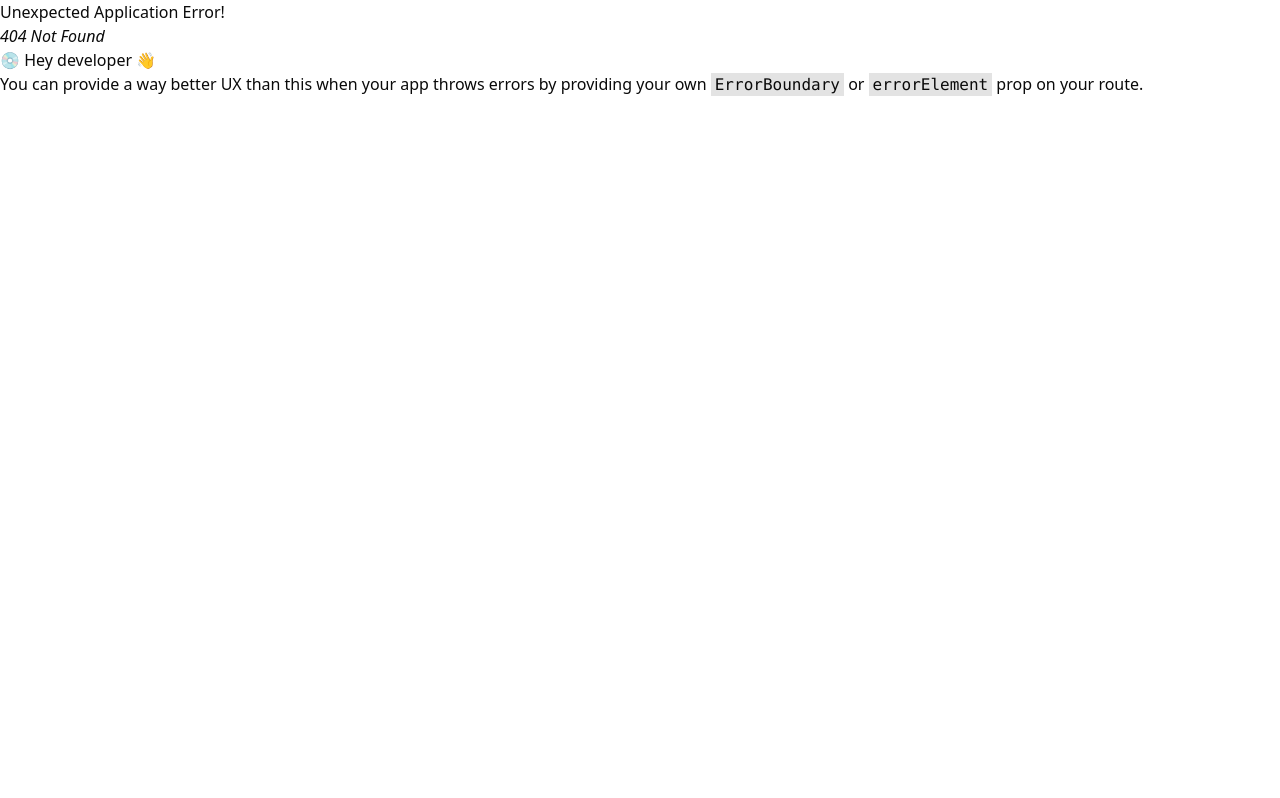
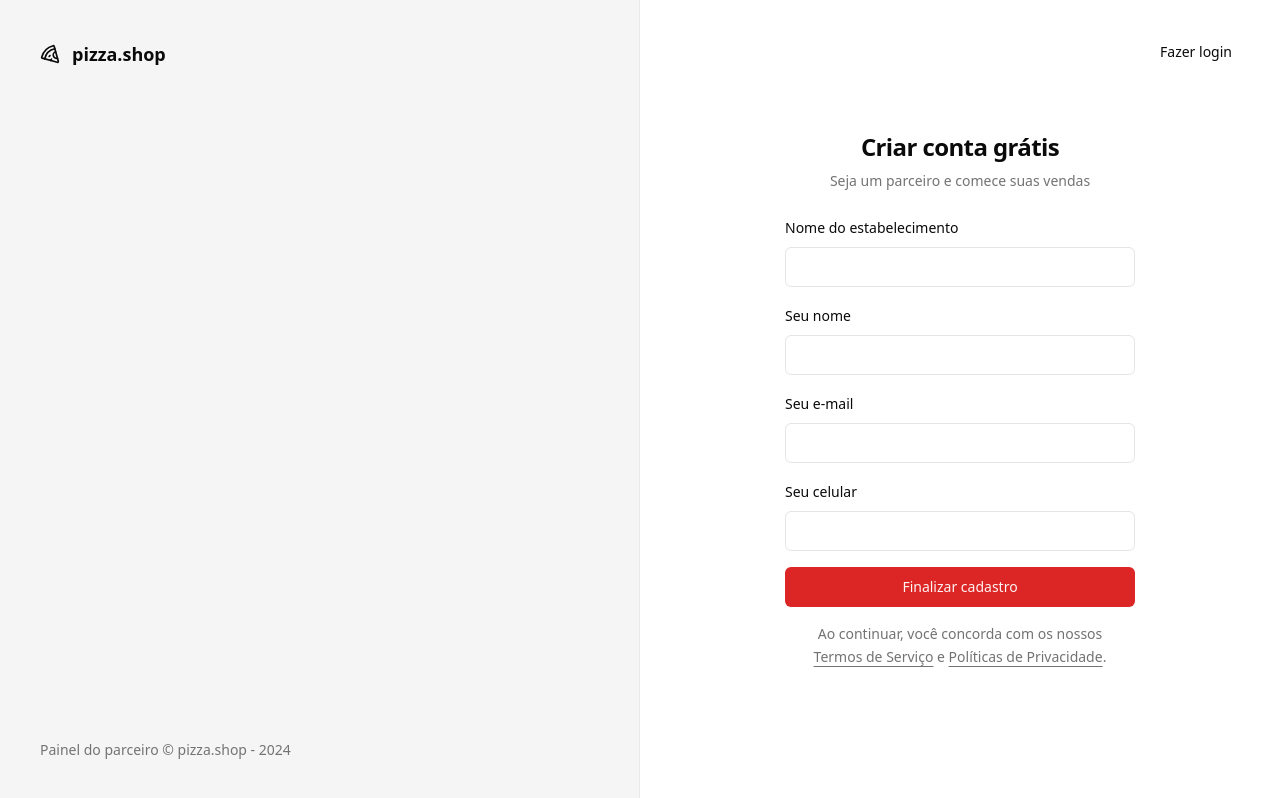
Before and after one commit to davi1985/pizza-show-web, a React (Vite) app: page /sign-up in a window 1280 px wide. Before the commit this address had no page. Built offline with nearby package versions, Linux system fonts and the light colour scheme.

Commit message:
register restaurant page

```diff
--- a/src/_layouts/auth.tsx
+++ b/src/_layouts/auth.tsx
@@ -15,7 +15,7 @@
       </footer>
     </div>
 
-    <div className="flex flex-col items-center justify-center">
+    <div className="relative flex flex-col items-center justify-center">
       <Outlet />
     </div>
   </div>
--- a/src/pages/auth/sign-in.tsx
+++ b/src/pages/auth/sign-in.tsx
@@ -1,5 +1,6 @@
 import { Helmet } from 'react-helmet-async'
 import { useForm } from 'react-hook-form'
+import { Link } from 'react-router-dom'
 import { toast } from 'sonner'
 import { z } from 'zod'
 
@@ -22,6 +23,7 @@
 
   const handleSignIn = async (data: SignInForm) => {
     try {
+      console.log({ data })
       await new Promise((resolve) => setTimeout(resolve, 2000))
 
       toast.success('Enviamos um link de autenticação para o seu e-mail', {
@@ -40,7 +42,11 @@
       <Helmet title="Login" />
 
       <div className="p-8">
-        <div className="w-[350px flex flex-col justify-center gap-6">
+        <Button asChild className="absolute right-8 top-8" variant={'ghost'}>
+          <Link to={'/sign-up'}>Novo estabelecimento</Link>
+        </Button>
+
+        <div className="flex w-[350px] flex-col justify-center gap-6">
           <div className="flex flex-col gap-2 text-center">
             <h1 className="text-2xl font-semibold tracking-tight">
               Acessar painel
--- /dev/null
+++ b/src/pages/auth/sign-up.tsx
@@ -0,0 +1,114 @@
+import { Helmet } from 'react-helmet-async'
+import { useForm } from 'react-hook-form'
+import { Link, useNavigate } from 'react-router-dom'
+import { toast } from 'sonner'
+import { z } from 'zod'
+
+import { Button } from '@/components/ui/button'
+import { Input } from '@/components/ui/input'
+import { Label } from '@/components/ui/label'
+
+const signUpForm = z.object({
+  restaurantName: z.string(),
+  managerName: z.string(),
+  phone: z.string(),
+  email: z.string().email(),
+})
+
+type SignUpForm = z.infer<typeof signUpForm>
+
+export const SignUp = () => {
+  const navigate = useNavigate()
+
+  const {
+    register,
+    handleSubmit,
+    formState: { isSubmitting },
+  } = useForm<SignUpForm>()
+
+  const handleSignUp = async (data: SignUpForm) => {
+    try {
+      console.log({ data })
+      await new Promise((resolve) => setTimeout(resolve, 2000))
+
+      toast.success('Restaurante cadastrado com sucesso!', {
+        action: {
+          label: 'Login',
+          onClick: () => navigate('/sign-in'),
+        },
+      })
+    } catch (error) {
+      toast.error('Erro ao cadastrar o restaurante.')
+    }
+  }
+
+  return (
+    <>
+      <Helmet title="Cadastro" />
+
+      <div className="p-8">
+        <Button asChild className="absolute right-8 top-8" variant={'ghost'}>
+          <Link to={'/sign-in'}>Fazer login</Link>
+        </Button>
+
+        <div className="flex w-[350px] flex-col justify-center gap-6">
+          <div className="flex flex-col gap-2 text-center">
+            <h1 className="text-2xl font-semibold tracking-tight">
+              Criar conta grátis
+            </h1>
+
+            <p className="text-sm text-muted-foreground">
+              Seja um parceiro e comece suas vendas
+            </p>
+          </div>
+
+          <form className="space-y-4" onSubmit={handleSubmit(handleSignUp)}>
+            <div className="space-y-2">
+              <Label htmlFor="restaurantName">Nome do estabelecimento</Label>
+              <Input
+                id="restaurantName"
+                type="text"
+                {...register('restaurantName')}
+              />
+            </div>
+
+            <div className="space-y-2">
+              <Label htmlFor="managerName">Seu nome</Label>
+              <Input
+                id="managerName"
+                type="text"
+                {...register('managerName')}
+              />
+            </div>
+
+            <div className="space-y-2">
+              <Label htmlFor="email">Seu e-mail</Label>
+              <Input id="email" type="email" {...register('email')} />
+            </div>
+
+            <div className="space-y-2">
+              <Label htmlFor="phone">Seu celular</Label>
+              <Input id="phone" type="tel" {...register('phone')} />
+            </div>
+
+            <Button className="w-full" type="submit" disabled={isSubmitting}>
+              Finalizar cadastro
+            </Button>
+
+            <p className="px-6 text-center text-sm leading-relaxed text-muted-foreground">
+              Ao continuar, você concorda com os nossos{' '}
+              <a href="" className="underline underline-offset-4">
+                Termos de Serviço
+              </a>{' '}
+              e{' '}
+              <a href="" className="underline underline-offset-4">
+                Políticas de Privacidade
+              </a>
+              .
+            </p>
+          </form>
+        </div>
+      </div>
+    </>
+  )
+}
```
Also changed, not shown: src/routes/sign-in-routes.tsx (+6 -1 lines).
